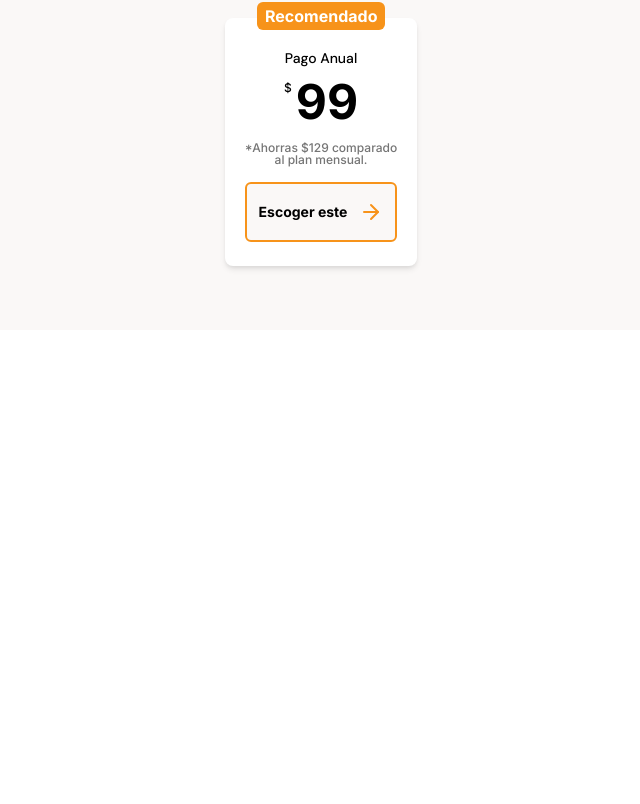
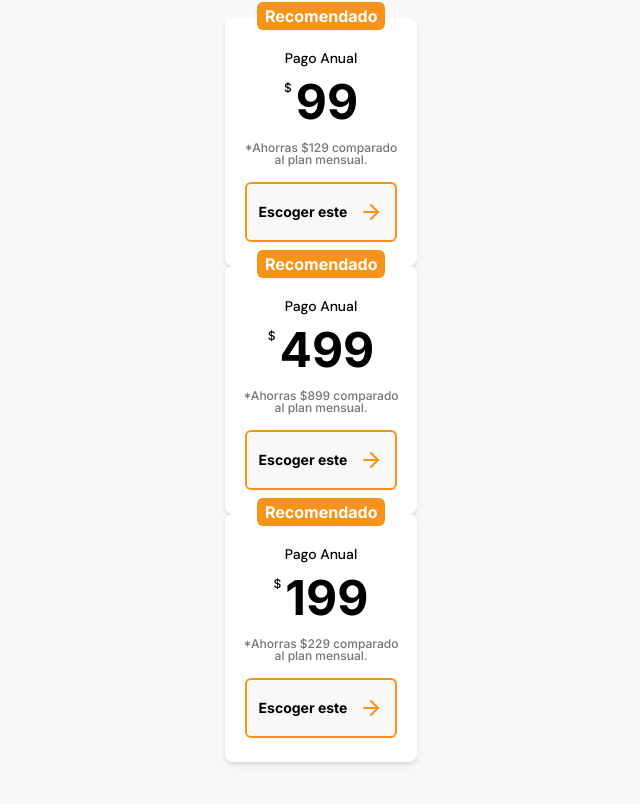
Before and after one commit to ArzCorp/batata-bit, a Next.js app: page / in a window 1280 px wide. Shown: the part 2350-3154 px from the top of the page, without its empty margins (319-959 px from the left). Before the commit the page ends 2680 px from the top, so only its background shows below. Built offline with nearby package versions, Linux system fonts and the light colour scheme.

Commit message:
🎨 two more cards added

```diff
--- a/components/subscriptions/index.js
+++ b/components/subscriptions/index.js
@@ -18,6 +18,18 @@ const Subscription = () => {
           price="99"
           saving="129"
         />
+        <SubscriptionCard
+          recommended
+          typePay="Pago Anual"
+          price="499"
+          saving="899"
+        />
+        <SubscriptionCard
+          recommended
+          typePay="Pago Anual"
+          price="199"
+          saving="229"
+        />
       </div>
     </section>
   );
```
